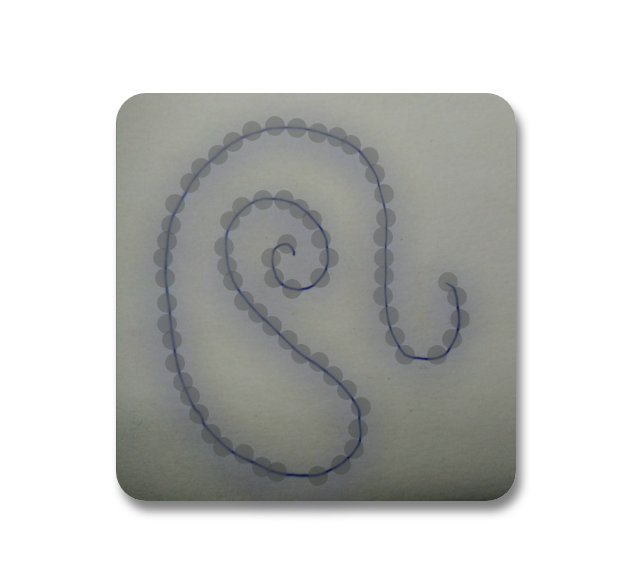
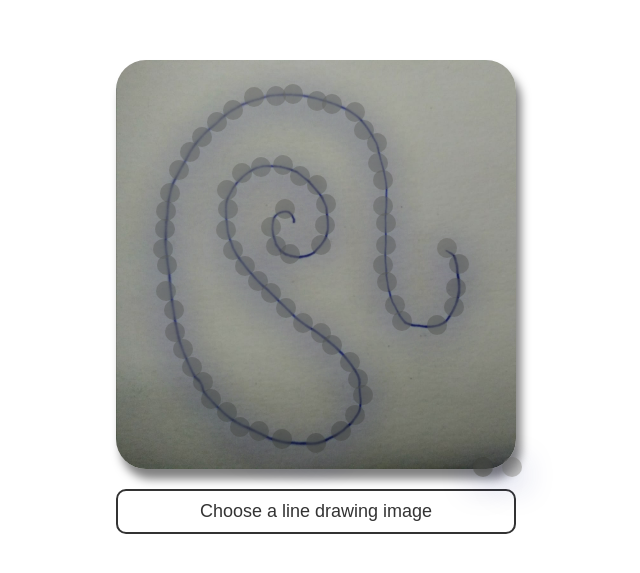
Before and after one commit to abhishekchalla-cmd/cool-projects, a plain HTML site: page line-drawing/index.html in a window 1280 px wide. Shown: the part 103-676 px from the top of the page, without its empty margins (324-964 px from the left). Drawn offline with nearby package versions, Linux system fonts and the light colour scheme.

Commit message:
Added upload feature in line-drawing

```diff
--- a/line-drawing/app.js
+++ b/line-drawing/app.js
@@ -63,9 +63,8 @@ const getPoints = (data, height, width) => {
 }
 
 const getCircleCenters = function({ data, width, height }) {
-	width = 400;
-	height = 400;
 	let lightnessThreshold = 120;
+	let blackLightnessThreshold = 50;
 	let devianceThreshold = 10;
 
 	// TRAVERSING AS THE MATRIX
@@ -77,7 +76,7 @@ const getCircleCenters = function({ data, width, height }) {
 			let [r, g, b] = [data[start + 0], data[start + 1], data[start + 2]];
 			let lightness = (r + g + b) / 3;
 			let deviance = mean_deviance(r, g, b);
-			if (lightness < lightnessThreshold && deviance > devianceThreshold) paintPixel(data, start, [0, 0, 0]);
+			if ((lightness < lightnessThreshold && deviance > devianceThreshold) || lightness < blackLightnessThreshold) paintPixel(data, start, [0, 0, 0]);
 			else paintPixel(data, start, [255, 255, 255]);
 			j++;
 		}
--- a/line-drawing/index.html
+++ b/line-drawing/index.html
@@ -32,6 +32,22 @@
 				box-shadow: 5px 10px 10px rgba(0,0,0,0.5);
 				border-radius: 30px;
 			}
+			button {
+				background: #fff;
+				width: 400px;
+				padding: 10px;
+				margin-top: 20px;
+				font-size: 18px;
+				border-radius: 10px;
+				border: 2px solid #333;
+				color: #333;
+				cursor: pointer;
+				transition: 0.5s;
+			}
+			button:hover {
+				background: #333;
+				color: #fff;
+			}
 		</style>
 
 		<script>
@@ -63,8 +79,10 @@
 				if (file) {
 					const fr = new FileReader();
 					fr.onload = () => {
-						$(target_image).attr('src', fr.result);
-						processImageData(target_image);
+						let overlayDiv = document.getElementById('overlay');
+						overlayDiv.innerHTML = '';
+						let target_image = document.getElementById('main-image');
+						target_image.setAttribute('src', fr.result);
 					}
 					fr.readAsDataURL(file);
 				}
@@ -74,11 +92,13 @@
 			const startProcessImageData = image => {
 				setTimeout(() => processImageData(image), 500);
 			}
+			const selectFile = () => $("#file-upload").click();
 		</script>
 	</head>
 	<body>
 		<img onload="startProcessImageData(this)" src="./test.jpg" width="400" id="main-image" />
-<!-- 		<input type="file" onChange="setImage(event)" /> -->
+		<button onClick="selectFile()">Choose a line drawing image</button>
+		<input type="file" style="display:none" id="file-upload" onChange="setImage(event)" />
 		<div id="overlay"></div>
 
 		<script src="https://code.jquery.com/jquery-3.5.1.min.js" integrity="sha256-9/aliU8dGd2tb6OSsuzixeV4y/faTqgFtohetphbbj0=" crossorigin="anonymous"></script>
```
Also changed, not shown: 1 other file.
